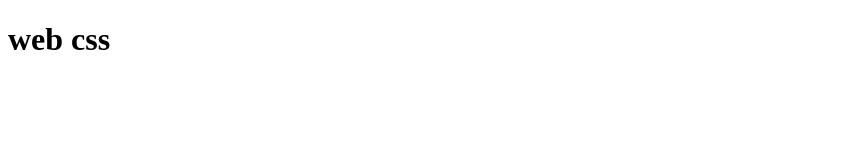
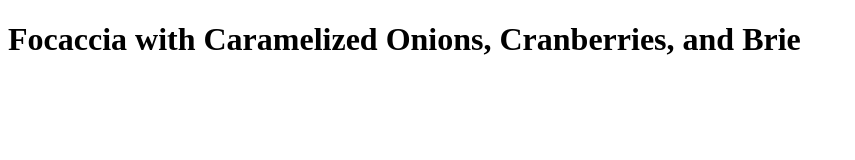
Before and after one commit to annunziatadr99/U1-W1-D3-CSS, a plain HTML site: page index.html in a window 1280 px wide. Shown: the whole page, without its empty margins (0-855 px from the left). Drawn offline with Linux system fonts and the light colour scheme.

Commit message:
aggiunta assets

```diff
--- a/index.html
+++ b/index.html
@@ -4,9 +4,11 @@
     <meta charset="UTF-8" />
     <meta name="viewport" content="width=device-width, initial-scale=1.0" />
     <link rel="stylesheet" href="./assets/CSS/style.css" />
-    <title>Document</title>
+    <title>Focaccia with Caramelized Onions, Cranberries, and Brie</title>
   </head>
   <body>
-    <h1>web css</h1>
+    <header></header>
+
+    <h1>Focaccia with Caramelized Onions, Cranberries, and Brie</h1>
   </body>
 </html>
```
Also changed, not shown: assets/imgs/focaccia.png (added), assets/imgs/logo.png (added), 2 other files.
